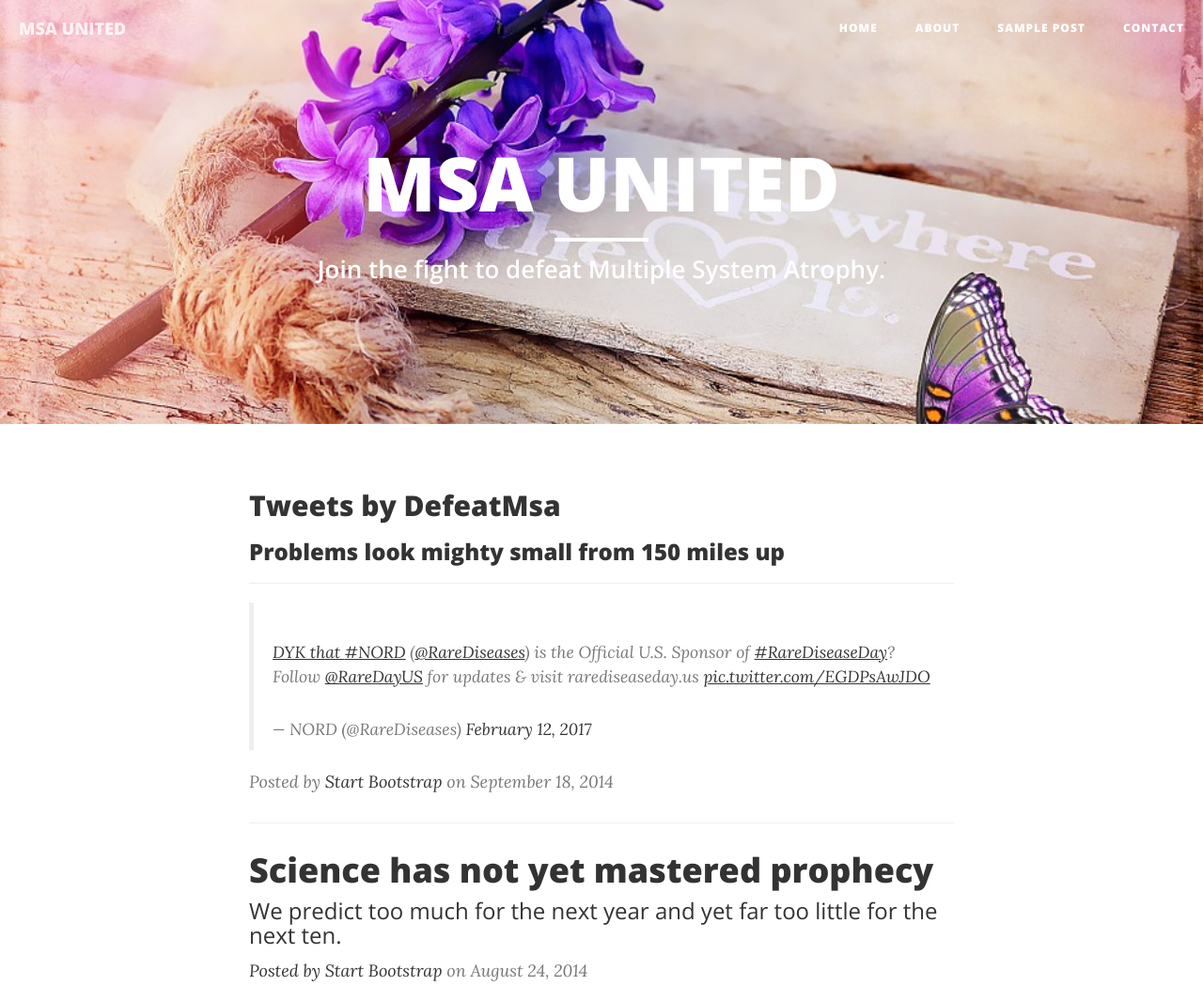
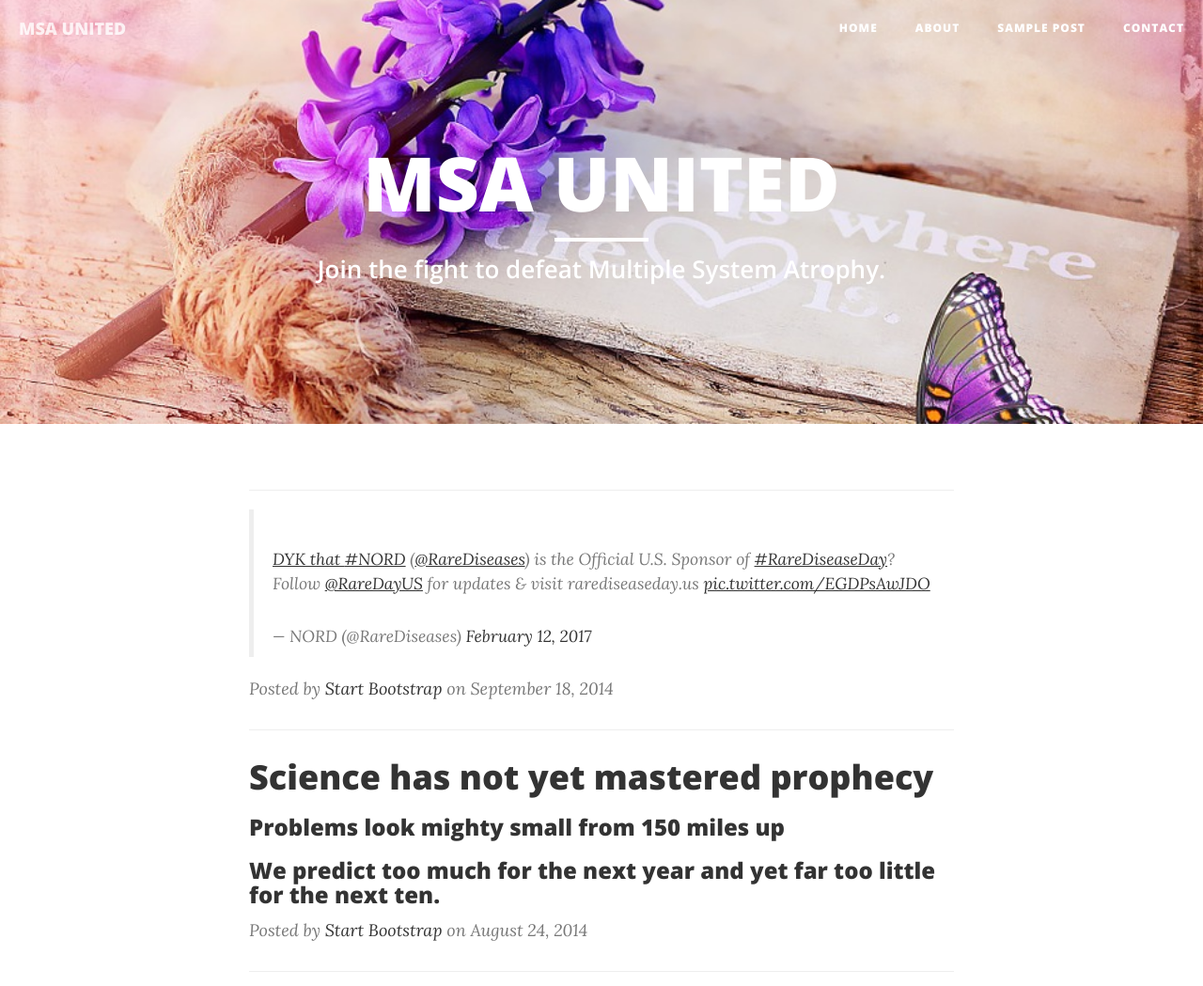
Before and after one commit to bobbidigi/msa-awareness, a website: page index.html in a window 1280 px wide. Shown: the top 1049 px of the page at 94% size. Drawn offline with nearby package versions, Linux system fonts and the light colour scheme.

Commit message:
reorganiz

```diff
--- a/index.html
+++ b/index.html
@@ -32,6 +32,7 @@
 </head>
 
 <body>
+<!--fb plugin script    -->
 <div id="fb-root"></div>
 <script>(function(d, s, id) {
   var js, fjs = d.getElementsByTagName(s)[0];
@@ -40,6 +41,7 @@
   js.src = "//connect.facebook.net/en_US/sdk.js#xfbml=1&version=v2.8&appId=653367611496674";
   fjs.parentNode.insertBefore(js, fjs);
 }(document, 'script', 'facebook-jssdk'));</script>
+
     <!-- Navigation -->
     <nav class="navbar navbar-default navbar-custom navbar-fixed-top">
         <div class="container-fluid">
@@ -97,16 +99,9 @@
                 <div class="post-preview">
                     <a href="post.html">
                         <h2 class="post-title">
-                           <a class="twitter-timeline" data-height="300" data-link-color="#981CEB" href="https://twitter.com/DefeatMsa">Tweets by DefeatMsa</a> <script async src="//platform.twitter.com/widgets.js" charset="utf-8"></script>
-                    </a>
-                        </h2>
-                       <a class="twitter-timeline" data-height="500" data-partner="tweetdeck" data-link-color="#981CEB" href="https://twitter.com/DefeatMsa/lists/msa-charities-list"></a> <script async src="//platform.twitter.com/widgets.js" charset="utf-8"></script>
-
-                        <h3 class="post-subtitle">
-                            Problems look mighty small from 150 miles up
-                        </h3>
-                    </a>
-
+                           <a class="twitter-timeline" data-height="300" data-link-color="#981CEB" href="https://twitter.com/DefeatMsa"></a> <script async src="//platform.twitter.com/widgets.js" charset="utf-8"></script>
+                          </a>
+                    </h2>
                 </div>
                 <hr>
 
@@ -125,6 +120,12 @@
                         <h2 class="post-title">
                             Science has not yet mastered prophecy
                         </h2>
+                         <a class="twitter-timeline" data-height="500" data-partner="tweetdeck" data-link-color="#981CEB" href="https://twitter.com/DefeatMsa/lists/msa-charities-list"></a> <script async src="//platform.twitter.com/widgets.js" charset="utf-8"></script>
+
+                        <h3 class="post-subtitle">
+                            Problems look mighty small from 150 miles up
+                        </h3>
+                    </a>
                         <h3 class="post-subtitle">
                             We predict too much for the next year and yet far too little for the next ten.
                         </h3>
```
